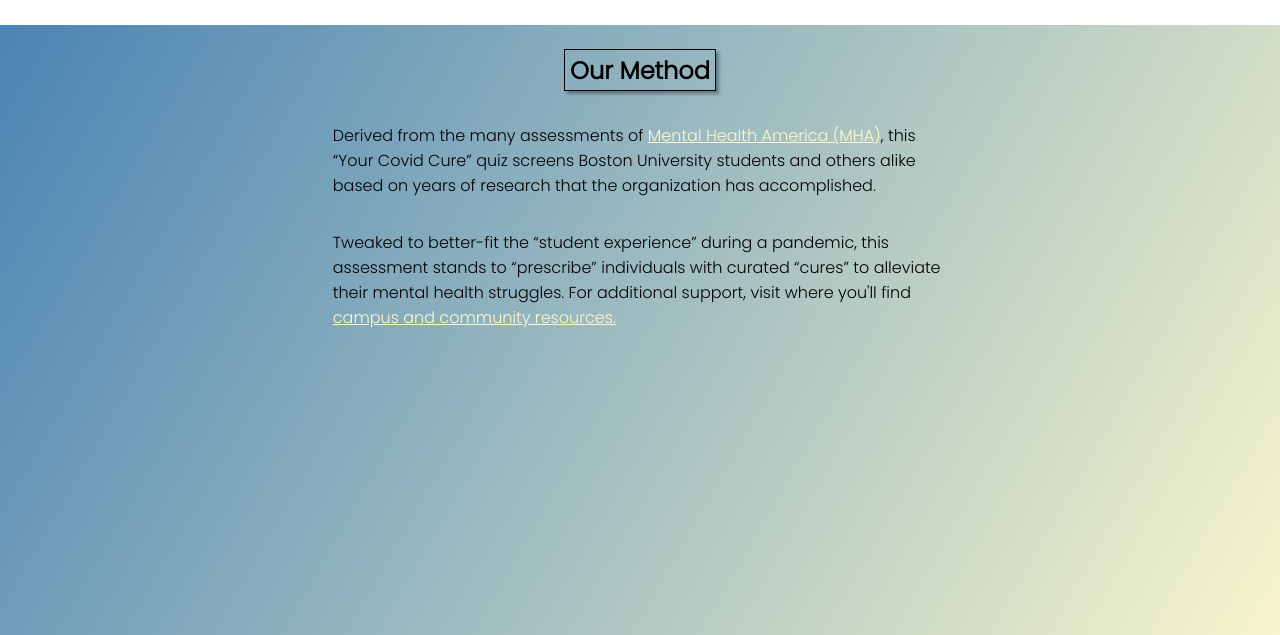
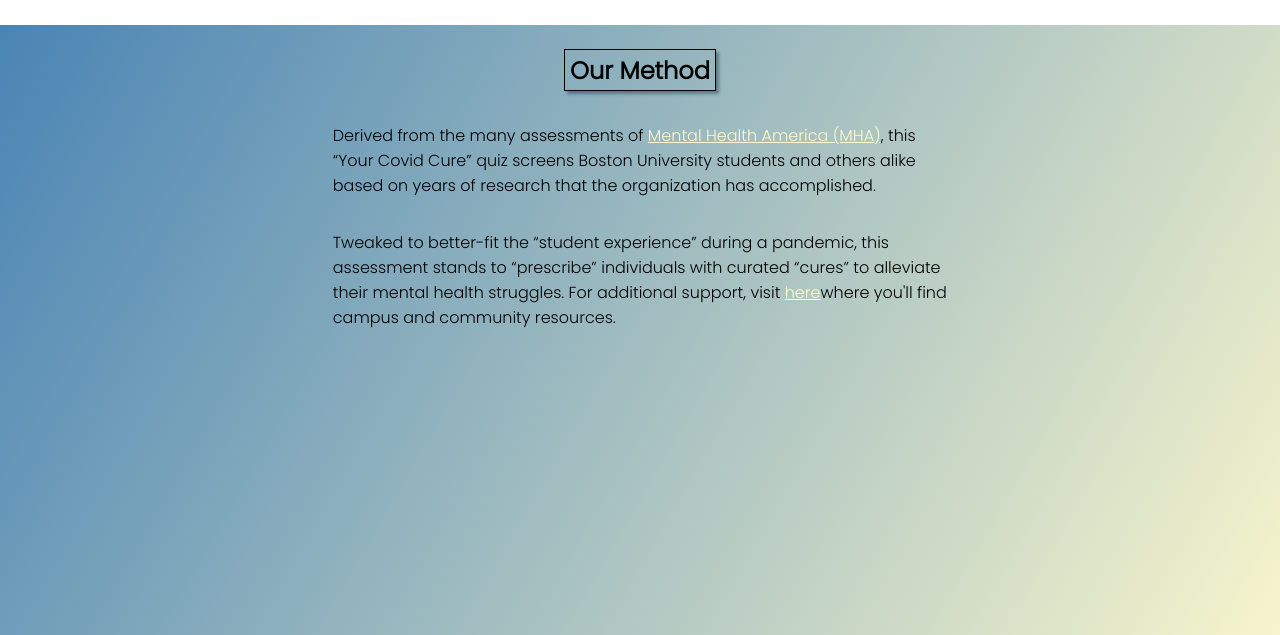
Before and after one commit to Xinmei001/Final-Code-0427, a plain HTML site: page method.html in a window 1280 px wide. Shown: the part 165-800 px from the top of the page. Drawn offline with Linux system fonts and the light colour scheme.

Commit message:
Update method.html

```diff
--- a/method.html
+++ b/method.html
@@ -25,7 +25,7 @@
     <div class="banner-text">
       <h1>Our Method</h1>
       <p>Derived from the many assessments of <a href="https://screening.mhanational.org/screening-tools/" target="_blank">Mental Health America (MHA)</a>, this “Your Covid Cure” quiz screens Boston University students and others alike based on years of research that the organization has accomplished.</p>
-      <p>Tweaked to better-fit the “student experience” during a pandemic, this assessment stands to “prescribe” individuals with curated “cures” to alleviate their mental health struggles. For additional support, visit where you'll find <a href="http://www.bu.edu/shs/behavioral-medicine/behavioral-resources/" target="_blank">campus and community resources.</a> </p>
+      <p>Tweaked to better-fit the “student experience” during a pandemic, this assessment stands to “prescribe” individuals with curated “cures” to alleviate their mental health struggles. For additional support, visit <a href="http://www.bu.edu/shs/behavioral-medicine/behavioral-resources/" target="_blank">here</a>where you'll find campus and community resources. </p>
     </div>
   </section>
   <div class="footer" id="fixed">
```
